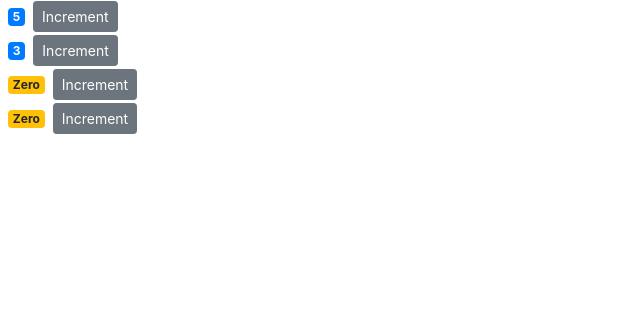
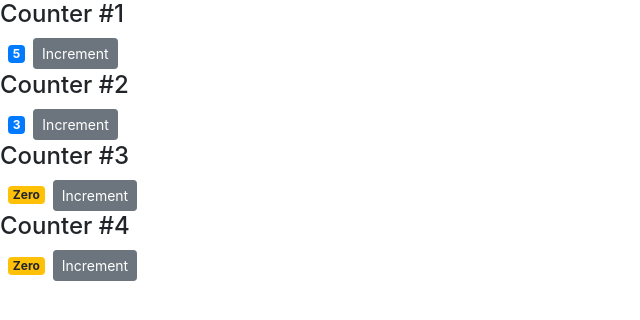
Before and after one commit to EeshaArif/Github-Finder-ReactJS, a React (Create React App) app in the folder counter-app/: page / in a window 1280 px wide. Shown: the top 320 px of the page, without its empty margins (0-640 px from the left). Built offline with nearby package versions, Linux system fonts and the light colour scheme.

Commit message:
passing children

```diff
--- a/counter-app/src/components/counter.jsx
+++ b/counter-app/src/components/counter.jsx
@@ -14,6 +14,7 @@
     // Every react component has a property called props
     return (
       <div>
+        {this.props.children}
         <span className={this.getBadgeClasses()}>{this.formatCount()}</span>
         <button
           // just use arrow functions if you want to pass arguments
--- a/counter-app/src/components/counters.jsx
+++ b/counter-app/src/components/counters.jsx
@@ -13,7 +13,9 @@
     return (
       <React.Fragment>
         {this.state.counters.map((counter) => (
-          <Counter key={counter.id} value={counter.value} />
+          <Counter key={counter.id} value={counter.value}>
+            <h4>Counter #{counter.id}</h4>
+          </Counter>
         ))}
       </React.Fragment>
     );
```
